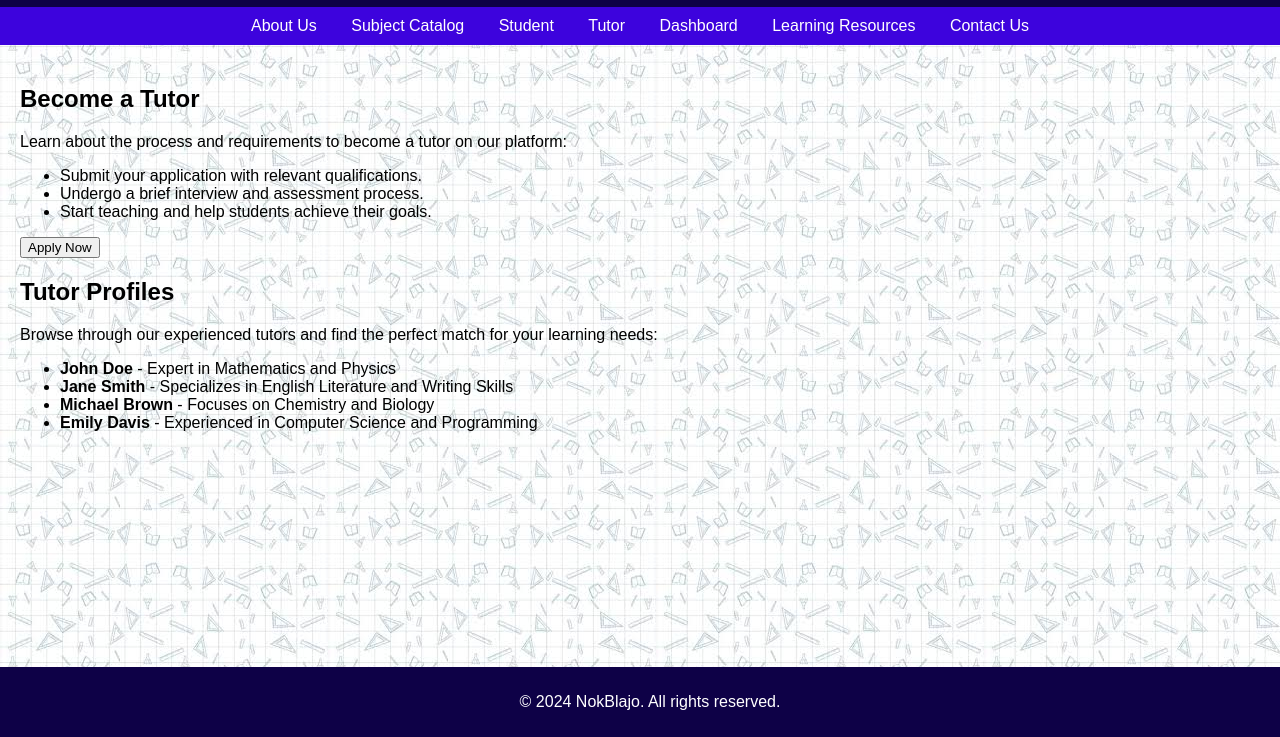
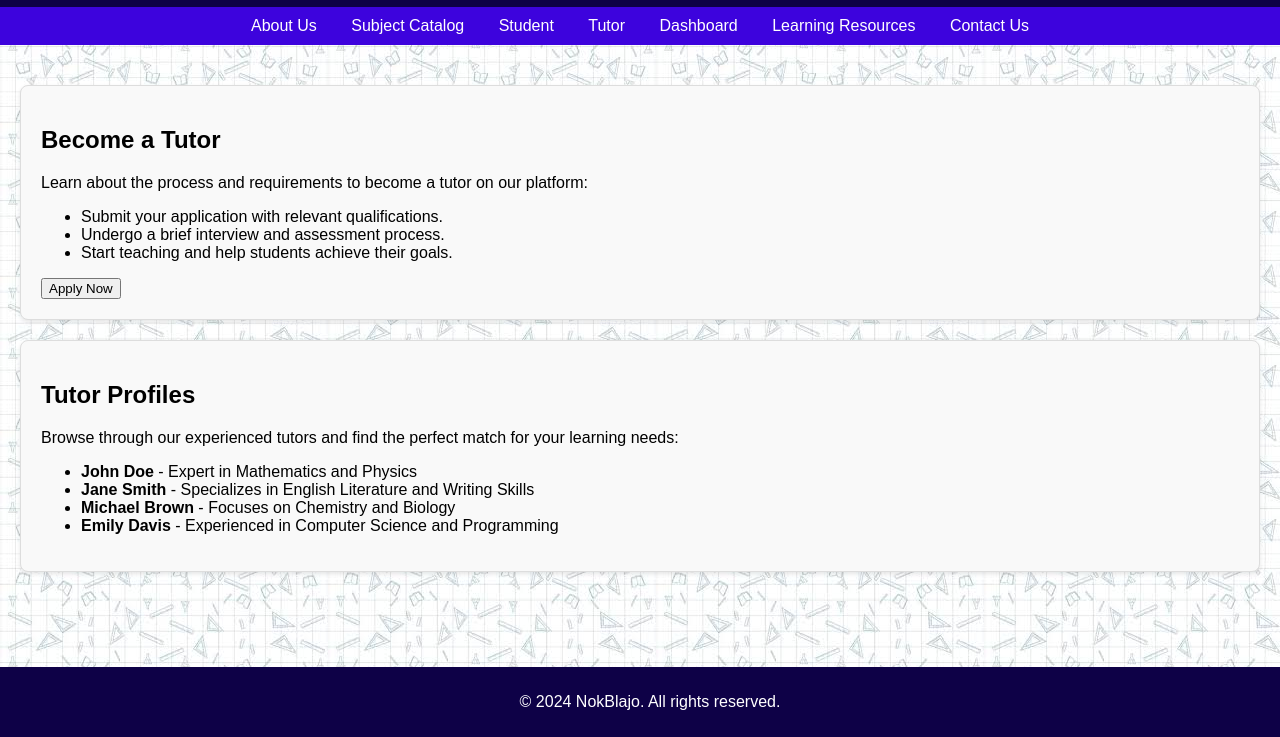
Before and after one commit to Haziq49/hazeeq, a plain HTML site: page WebDesign/Tutor.html in a window 1280 px wide. Shown: the part 63-800 px from the top of the page. Drawn offline with Linux system fonts and the light colour scheme.

Commit message:
Update styles.css

```diff
--- a/WebDesign/styles.css
+++ b/WebDesign/styles.css
@@ -148,6 +148,14 @@ h1 {
     color: #3d03dd;
 }
 
+.card {
+    background-color: #f9f9f9;
+    border: 1px solid #ddd;
+    border-radius: 8px;
+    padding: 20px;
+    margin: 20px 0;
+    box-shadow: 0 2px 4px rgba(0, 0, 0, 0.1);
+}
 
 footer {
     background-color: rgb(14, 1, 71);
```
